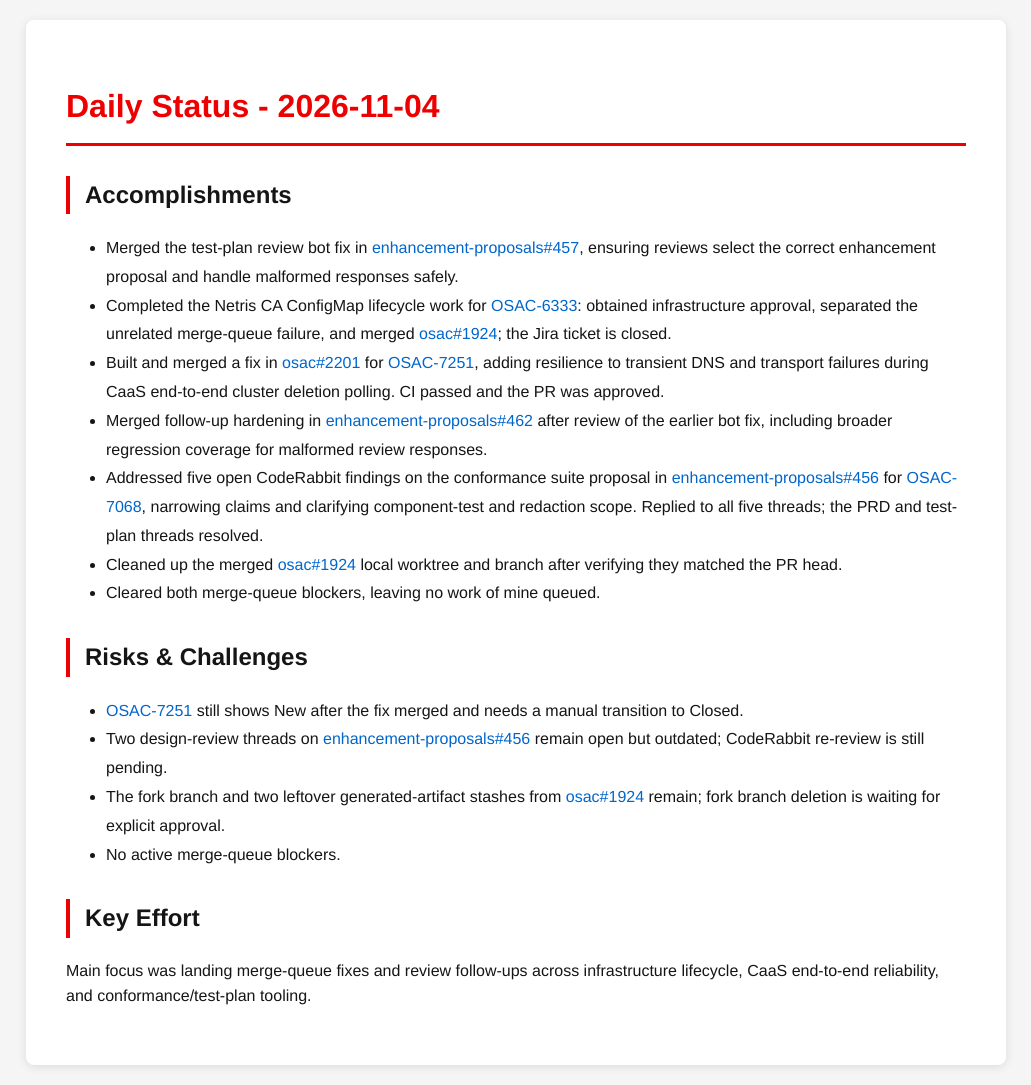
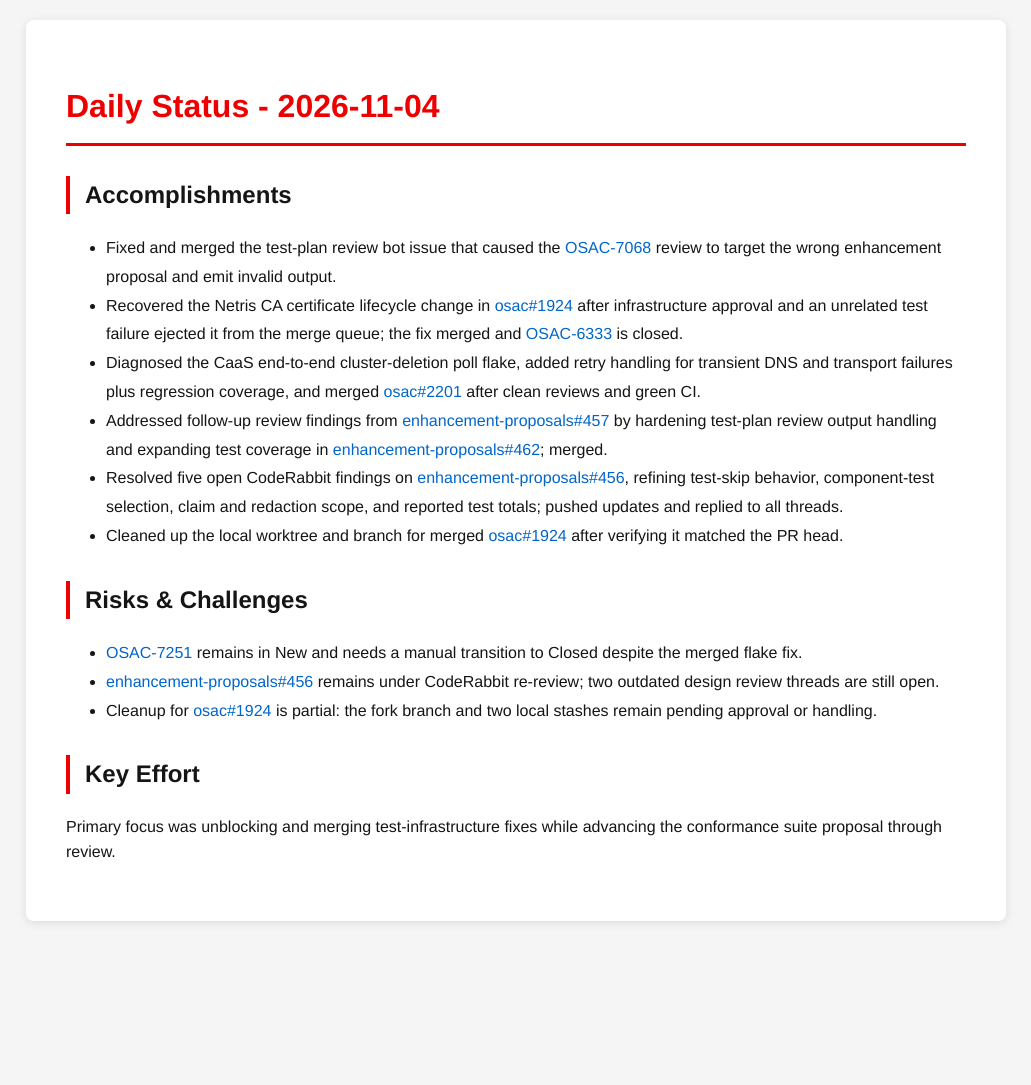
Before and after one commit to tzvatot/daily-status, a Jekyll site: the page built from 2026-11-04.md, in a window 1280 px wide. Shown: the whole page, without its empty margins (124-1155 px from the left). Built offline with Jekyll 4.4.1, drawn with Linux system fonts in a browser that asks for light colours; after the commit the page ends 941 px from its top, so only the background shows below that.

Commit message:
Daily status update - 2026-11-04

```diff
--- a/2026-11-04.md
+++ b/2026-11-04.md
@@ -7,19 +7,17 @@ date: 2026-11-04
 # Daily Status - 2026-11-04
 
 ## Accomplishments
-- Merged the test-plan review bot fix in [enhancement-proposals#457](https://github.com/osac-project/enhancement-proposals/pull/457), ensuring reviews select the correct enhancement proposal and handle malformed responses safely.
-- Completed the Netris CA ConfigMap lifecycle work for [OSAC-6333](https://redhat.atlassian.net/browse/OSAC-6333): obtained infrastructure approval, separated the unrelated merge-queue failure, and merged [osac#1924](https://github.com/osac-project/osac/pull/1924); the Jira ticket is closed.
-- Built and merged a fix in [osac#2201](https://github.com/osac-project/osac/pull/2201) for [OSAC-7251](https://redhat.atlassian.net/browse/OSAC-7251), adding resilience to transient DNS and transport failures during CaaS end-to-end cluster deletion polling. CI passed and the PR was approved.
-- Merged follow-up hardening in [enhancement-proposals#462](https://github.com/osac-project/enhancement-proposals/pull/462) after review of the earlier bot fix, including broader regression coverage for malformed review responses.
-- Addressed five open CodeRabbit findings on the conformance suite proposal in [enhancement-proposals#456](https://github.com/osac-project/enhancement-proposals/pull/456) for [OSAC-7068](https://redhat.atlassian.net/browse/OSAC-7068), narrowing claims and clarifying component-test and redaction scope. Replied to all five threads; the PRD and test-plan threads resolved.
-- Cleaned up the merged [osac#1924](https://github.com/osac-project/osac/pull/1924) local worktree and branch after verifying they matched the PR head.
-- Cleared both merge-queue blockers, leaving no work of mine queued.
+- Fixed and merged the test-plan review bot issue that caused the [OSAC-7068](https://redhat.atlassian.net/browse/OSAC-7068) review to target the wrong enhancement proposal and emit invalid output.
+- Recovered the Netris CA certificate lifecycle change in [osac#1924](https://github.com/osac-project/osac/pull/1924) after infrastructure approval and an unrelated test failure ejected it from the merge queue; the fix merged and [OSAC-6333](https://redhat.atlassian.net/browse/OSAC-6333) is closed.
+- Diagnosed the CaaS end-to-end cluster-deletion poll flake, added retry handling for transient DNS and transport failures plus regression coverage, and merged [osac#2201](https://github.com/osac-project/osac/pull/2201) after clean reviews and green CI.
+- Addressed follow-up review findings from [enhancement-proposals#457](https://github.com/osac-project/enhancement-proposals/pull/457) by hardening test-plan review output handling and expanding test coverage in [enhancement-proposals#462](https://github.com/osac-project/enhancement-proposals/pull/462); merged.
+- Resolved five open CodeRabbit findings on [enhancement-proposals#456](https://github.com/osac-project/enhancement-proposals/pull/456), refining test-skip behavior, component-test selection, claim and redaction scope, and reported test totals; pushed updates and replied to all threads.
+- Cleaned up the local worktree and branch for merged [osac#1924](https://github.com/osac-project/osac/pull/1924) after verifying it matched the PR head.
 
 ## Risks & Challenges
-- [OSAC-7251](https://redhat.atlassian.net/browse/OSAC-7251) still shows New after the fix merged and needs a manual transition to Closed.
-- Two design-review threads on [enhancement-proposals#456](https://github.com/osac-project/enhancement-proposals/pull/456) remain open but outdated; CodeRabbit re-review is still pending.
-- The fork branch and two leftover generated-artifact stashes from [osac#1924](https://github.com/osac-project/osac/pull/1924) remain; fork branch deletion is waiting for explicit approval.
-- No active merge-queue blockers.
+- [OSAC-7251](https://redhat.atlassian.net/browse/OSAC-7251) remains in New and needs a manual transition to Closed despite the merged flake fix.
+- [enhancement-proposals#456](https://github.com/osac-project/enhancement-proposals/pull/456) remains under CodeRabbit re-review; two outdated design review threads are still open.
+- Cleanup for [osac#1924](https://github.com/osac-project/osac/pull/1924) is partial: the fork branch and two local stashes remain pending approval or handling.
 
 ## Key Effort
-Main focus was landing merge-queue fixes and review follow-ups across infrastructure lifecycle, CaaS end-to-end reliability, and conformance/test-plan tooling.
+Primary focus was unblocking and merging test-infrastructure fixes while advancing the conformance suite proposal through review.
```
